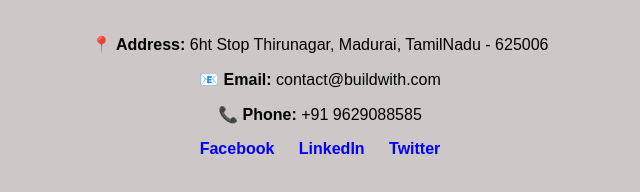
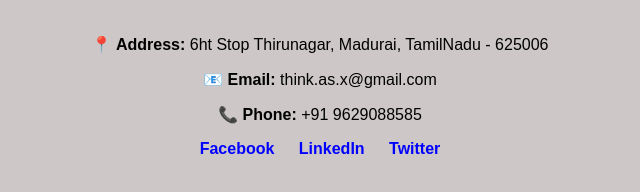
Before and after one commit to projectthinkx/Think-x_Mainpg, a plain HTML site: page index.html in a window 1280 px wide. Shown: the part 2251-2443 px from the top of the page, 320-960 px from the left. Drawn offline with Linux system fonts and the light colour scheme.

Commit message:
25april commit

```diff
--- a/index.html
+++ b/index.html
@@ -331,7 +331,7 @@
             <p>Have a project in mind? Let's work together to build something amazing!</p>
             <div class="contact-info">
                 <p>📍 <strong>Address:</strong> 6ht Stop Thirunagar, Madurai, TamilNadu - 625006</p>
-                <p>📧 <strong>Email:</strong> contact@buildwith.com</p>
+                <p>📧 <strong>Email:</strong> think.as.x@gmail.com</p>
                 <p>📞 <strong>Phone:</strong> +91 9629088585</p>
             </div>
             <div class="social-links">
```
